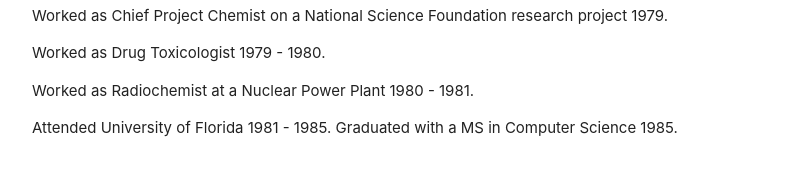
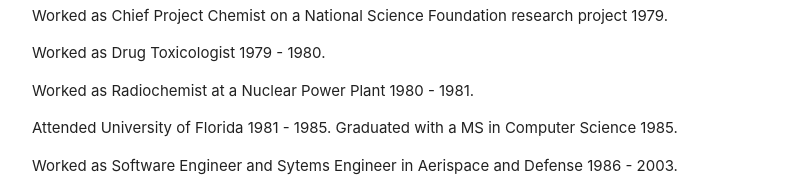
Before and after one commit to megandowling/megandowling.github.io, a plain HTML site: page index.html in a window 1280 px wide. Shown: the part 1025-1214 px from the top of the page, without its empty margins (160-949 px from the left). Drawn offline with nearby package versions, Linux system fonts and the light colour scheme.

Commit message:
added initial files

```diff
--- a/index.html
+++ b/index.html
@@ -53,6 +53,7 @@
             <p>Worked as Drug Toxicologist 1979 - 1980.</p>
             <p>Worked as Radiochemist at a Nuclear Power Plant 1980 - 1981.</p>
             <p>Attended University of Florida 1981 - 1985. Graduated with a MS in Computer Science 1985.</p>
+            <p>Worked as Software Engineer and Sytems Engineer in Aerispace and Defense 1986 - 2003.</p>
 
         </div>
 
```
